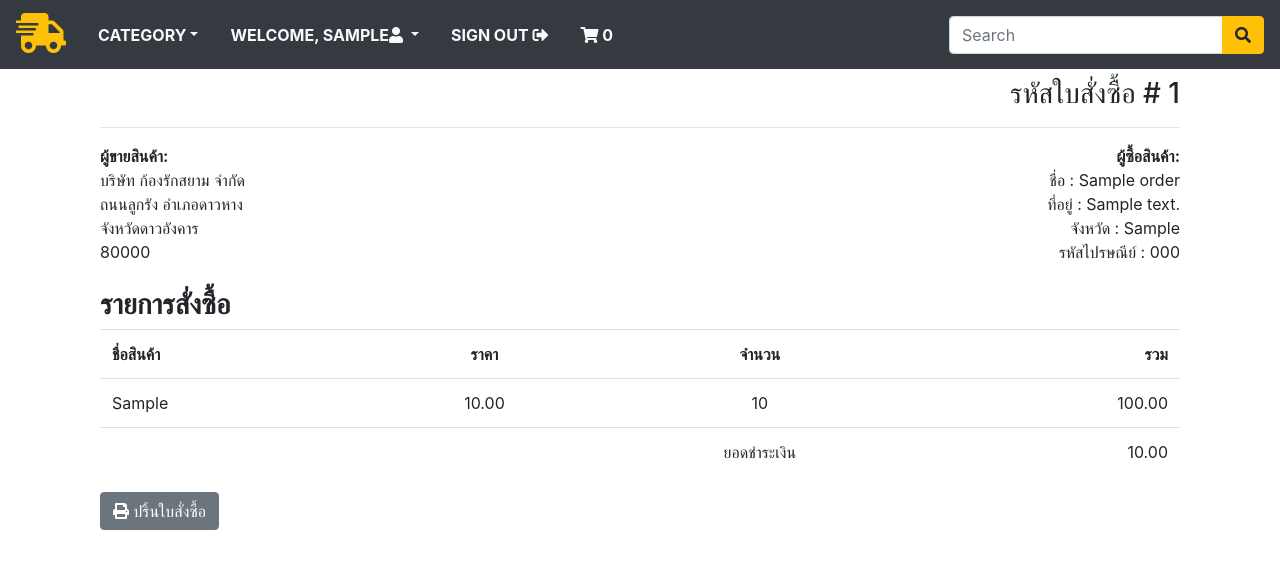
After one commit to Sakeerin/Django-E-Commerce, a Django app: page /order/1 in a window 1280 px wide. The commit adds this page. Shown: the top 569 px of the page. Run offline with Django 3.2, Linux system fonts and the light colour scheme; a user stored in the database is signed in; tables that the repository leaves empty hold one stand-in row (values such as "Sample post"); some libraries are stand-ins or nearby versions.

Commit message:
coding in part of order history and purchase order

```diff
--- a/Project/djangoworkshop/djangoworkshop/urls.py
+++ b/Project/djangoworkshop/djangoworkshop/urls.py
@@ -32,7 +32,10 @@ urlpatterns = [
     path('account/create', views.signUpView, name="signUp"),
     path('account/login', views.signInView, name="signIn"),
     path('account/logout', views.signOutView, name="signOut"),
-    path('search/', views.search, name="search")
+    path('search/', views.search, name="search"),
+    path('orderHistory/', views.orderHistory, name="orderHistory"),
+    path('order/<int:order_id>', views.viewOrder, name="orderDetails"),
+    path('cart/thankyou', views.thankyou, name="thankyou")
 ]
 
 if settings.DEBUG:
--- a/Project/djangoworkshop/store/admin.py
+++ b/Project/djangoworkshop/store/admin.py
@@ -11,7 +11,8 @@ class ProductAdmin(admin.ModelAdmin):
 
 
 class OrderAdmin(admin.ModelAdmin):
-    list_display = ['id', 'name', 'total', 'token', 'created', 'updated']
+    list_display = ['id', 'name', 'email',
+                    'total', 'token', 'created', 'updated']
     list_per_page = 5
 
 
--- a/Project/djangoworkshop/store/templates/navbar.html
+++ b/Project/djangoworkshop/store/templates/navbar.html
@@ -37,7 +37,7 @@
           Welcome, {{request.user.first_name}}<i class="fas fa-user circle"></i>
         </a>
         <div class="dropdown-menu">
-          <a class="dropdown-item" href="">ประวัติการสั่งซื้อ</a>
+          <a class="dropdown-item" href="{% url 'orderHistory' %}">ประวัติการสั่งซื้อ</a>
         </div>
       </li>
       <li class="nav-item">
--- /dev/null
+++ b/Project/djangoworkshop/store/templates/viewOrder.html
@@ -0,0 +1,80 @@
+{% extends 'layouts.html' %}
+{% load static %}
+{% load humanize %}
+{% block content%}
+<div class="container">
+  <div class="row my-2">
+    <div class="col-md-12">
+    <div class="invoice-title text-right">
+        <h3>รหัสใบสั่งซื้อ # {{ order.id }}</h3>
+    </div>
+    <hr>
+    <div class="row">
+      <div class="col-md-6">
+        <address>
+        <strong>ผู้ขายสินค้า:</strong><br>
+          บริษัท
+          ก้องรักสยาม จำกัด<br>
+          ถนนลูกรัง อำเภอดาวหาง <br>
+          จังหวัดดาวอังคาร <br>
+          80000
+        </address>
+      </div>
+      <div class="col-md-6 text-right">
+        <address>
+          <strong>ผู้ซื้อสินค้า:</strong><br>
+          ชื่อ : {{order.name }}<br>
+          ที่อยู่ : {{order.address}}<br>
+          จังหวัด : {{order.city}}<br>
+          รหัสไปรษณีย์ : {{order.postcode}}
+        </address>
+      </div>
+    </div>
+  </div>
+</div>
+
+<div class="row">
+  <div class="col-md-12">
+    <div class="panel panel-default">
+      <div class="panel-heading">
+        <h3 class="panel-title"><strong>รายการสั่งซื้อ</strong></h3>
+      </div>
+      <div class="panel-body">
+        <div class="table-responsive">
+          <table class="table table-condensed">
+            <thead>
+                <tr>
+                  <td><strong>ชื่อสินค้า</strong></td>
+                  <td class="text-center"><strong>ราคา</strong></td>
+                  <td class="text-center"><strong>จำนวน</strong></td>
+                  <td class="text-right"><strong>รวม</strong></td>
+                </tr>
+            </thead>
+            <tbody>
+            {% for item in order_items  %}
+              <tr>
+                <td>{{item.product}}</td>
+                <td class="text-center">{{item.price}}</td>
+                <td class="text-center">{{item.quantity}}</td>
+                <td class="text-right">{{item.sub_total | intcomma}}</td>
+              </tr>
+              {% endfor %}
+              <tr>
+                <td class="no-line"></td>
+                <td class="no-line text-center"></td>
+                <td class="no-line text-center">ยอดชำระเงิน</td>
+                <td class="no-line text-right">{{order.total | intcomma}}</td>
+              </tr>
+            </tbody>
+          </table>
+          <button class="btn btn-secondary pull-right" onclick="window.print();">
+            <i class="fas fa-print"></i>
+            ปริ้นใบสั่งซื้อ
+          </button>
+        </div>
+      </div>
+    </div>
+  </div>
+</div>
+</div>
+{% endblock%}
--- a/Project/djangoworkshop/store/views.py
+++ b/Project/djangoworkshop/store/views.py
@@ -73,13 +73,13 @@ def addCart(request, product_id):
         )
         cart_item.save()
 
-    return redirect('/')
+    return redirect('cartdetail')
 
 
 def cartdetail(request):
     total = 0
     counter = 0
-    cart_item = None
+    cart_items = None
     try:
         cart = Cart.objects.get(cart_id=_cart_id(request))
         cart_items = CartItem.objects.filter(cart=cart, active=True)
@@ -141,7 +141,8 @@ def cartdetail(request):
                     item.product.stock - order_item.quantity)
                 product.save()
                 item.delete()
-            return redirect('home')
+            return redirect('thankyou')
+
         except stripe.error.CardError as e:
             return False, e
 
@@ -201,3 +202,22 @@ def search(request):
     name = request.GET['title']
     products = Product.objects.filter(name__contains=name)
     return render(request, 'index.html', {'products': products})
+
+
+def orderHistory(request):
+    if request.user.is_authenticated:
+        email = str(request.user.email)
+        orders = Order.objects.filter(email=email)
+    return render(request, 'orders.html', {'orders': orders})
+
+
+def viewOrder(request, order_id):
+    if request.user.is_authenticated:
+        email = str(request.user.email)
+        order = Order.objects.get(email=email, id=order_id)
+        orderitem = OrderItem.objects.filter(order=order)
+    return render(request, 'viewOrder.html', {'order': order, 'order_items': orderitem})
+
+
+def thankyou(request):
+    return render(request, 'thankyou.html')
```
Also changed, not shown: Project/djangoworkshop/store/templates/orders.html (added, +44 -0 lines), Project/djangoworkshop/store/templates/thankyou.html (added, +15 -0 lines).
